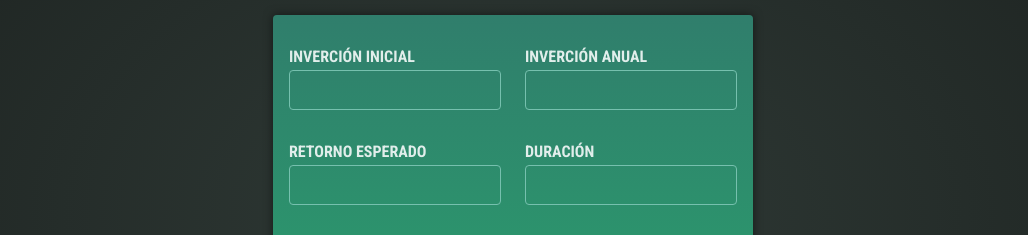
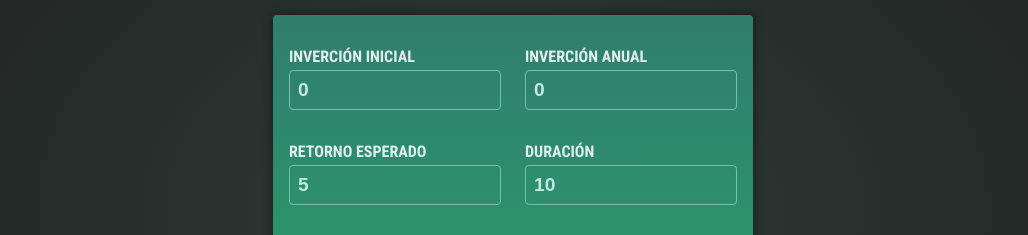
Before and after one commit to BryanVas24/CalculaDoraDePresupuestos, an Angular app: page / in a window 1280 px wide. Shown: the part 211-446 px from the top of the page, without its empty margins (127-1155 px from the left). Built offline with nearby package versions, Linux system fonts and the light colour scheme.

Commit message:
Tomando datos del form

```diff
--- a/src/app/user-input/user-input.component.html
+++ b/src/app/user-input/user-input.component.html
@@ -3,22 +3,42 @@
   <div class="input-group">
     <p>
       <label for="initialInvestInput">Inverción inicial</label>
-      <input id="initialInvestInput" type="number" />
+      <input
+        id="initialInvestInput"
+        type="number"
+        name="initialInvestment"
+        [(ngModel)]="initialInvestment"
+      />
     </p>
     <p>
       <label for="anualInvestInput">Inverción Anual</label>
-      <input id="anualInvestInput" type="number" />
+      <input
+        id="anualInvestInput"
+        type="number"
+        name="anualInvestment"
+        [(ngModel)]="anualInvestment"
+      />
     </p>
   </div>
   <!--segundo grupo de inputs-->
   <div class="input-group">
     <p>
       <label for="investReturnInput">Retorno esperado</label>
-      <input id="investReturnInput" type="number" />
+      <input
+        id="investReturnInput"
+        type="number"
+        name="expectedReturn"
+        [(ngModel)]="expectedReturn"
+      />
     </p>
     <p>
       <label for="durationInput">Duración</label>
-      <input id="durationInput" type="number" />
+      <input
+        id="durationInput"
+        name="duration"
+        type="number"
+        [(ngModel)]="duration"
+      />
     </p>
   </div>
   <p>
--- a/src/app/user-input/user-input.component.ts
+++ b/src/app/user-input/user-input.component.ts
@@ -9,8 +9,19 @@ import { FormsModule } from '@angular/forms';
   styleUrl: './user-input.component.css',
 })
 export class UserInputComponent {
+  //Lo puse como string porque de todos modos siempre que viene de un Input el dato es un string
+  initialInvestment = '0';
+  anualInvestment = '0';
+  expectedReturn = '5';
+  duration = '10';
+
   handleinvestdata() {
     console.log('Investment data submitted');
-    // Perform the calculations here...
+    console.log(
+      this.initialInvestment,
+      this.anualInvestment,
+      this.expectedReturn,
+      this.duration
+    );
   }
 }
```
